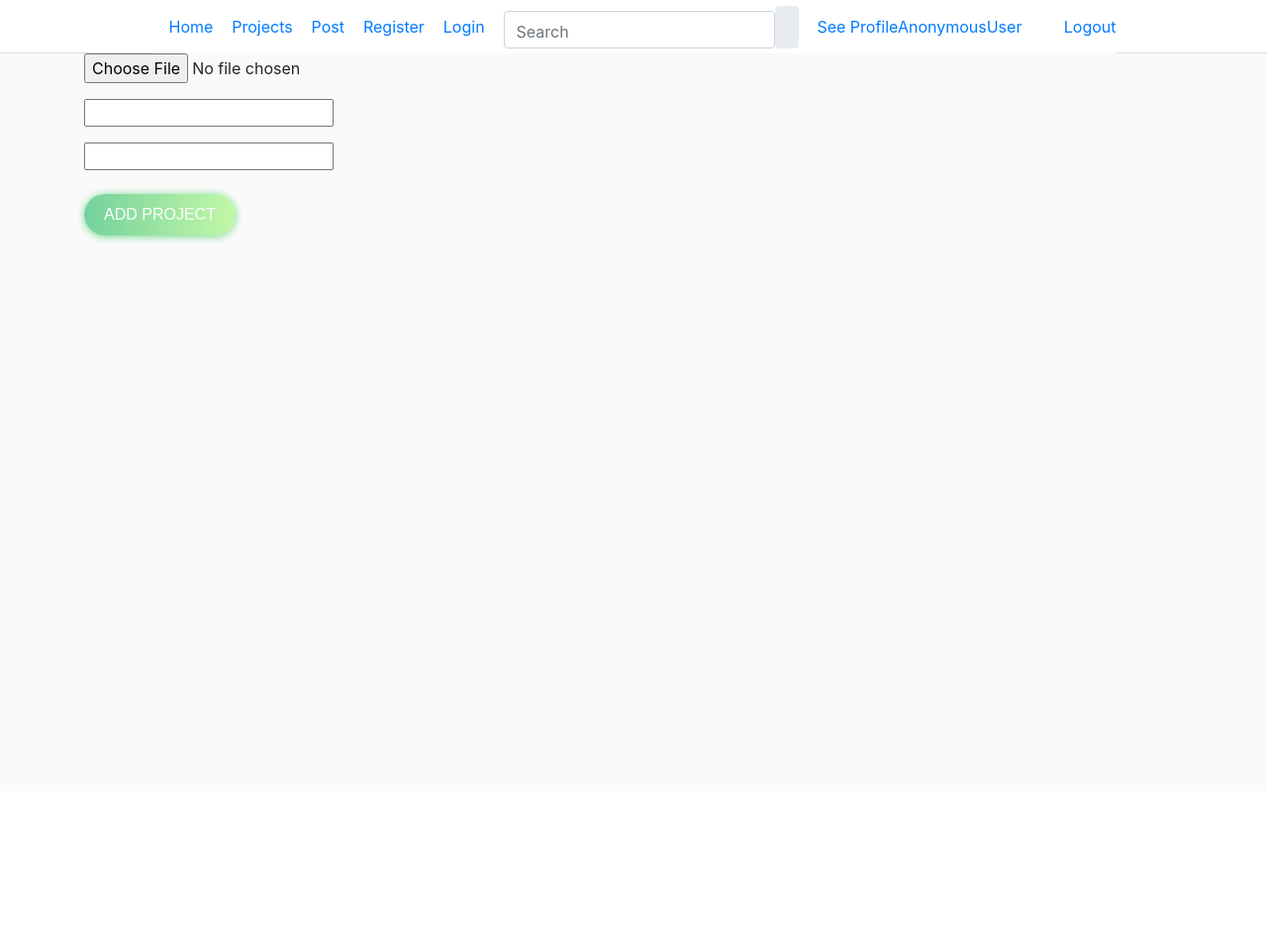
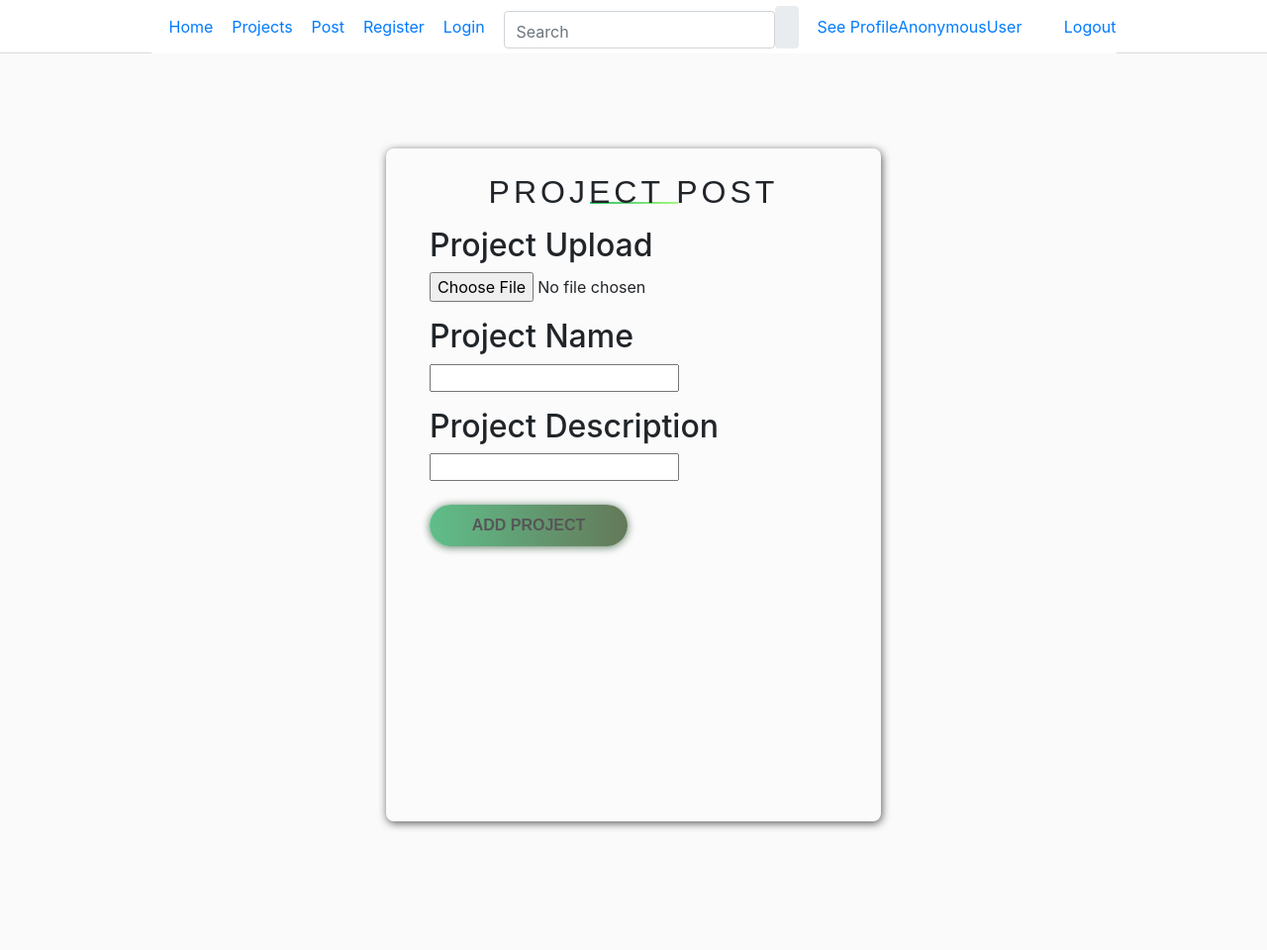
Before and after one commit to KakushaVenecia/Awards, a Django app: page /post in a window 1280 px wide. Shown: the whole page at 99% size. Before the commit the page ends 246 px from the top, so only its background shows below. Run offline with Django 4.2, Linux system fonts and the light colour scheme; data that the repository does not hold is empty; some libraries are stand-ins or nearby versions.

Commit message:
Updated the profile module

```diff
--- a/projectvote/models.py
+++ b/projectvote/models.py
@@ -7,7 +7,7 @@ from django.dispatch import receiver
 
 class Profile(models.Model):
     name=models.CharField(blank=True,max_length=120)
-    profile_pic=models.ImageField(upload_to='pictures/',default='default.png')
+    profile_pic=models.ImageField(upload_to='media/',default='default.png')
     bio=models.TextField(max_length=400,blank=True)
     location=models.CharField(max_length=100)
     user = models.OneToOneField(User, on_delete=models.CASCADE,  related_name='profile')
@@ -58,7 +58,7 @@ class Category (models.Model):
 
 
 class Project(models.Model):
-    photo = models.ImageField(upload_to ='pictures/')
+    photo = models.ImageField(upload_to ='media/')
     name = models.CharField(max_length =60)
     description = models.CharField(max_length =300)
     created_at=models.DateField(auto_now_add=True, null=True)
--- a/projectvote/templates/base.html
+++ b/projectvote/templates/base.html
@@ -12,9 +12,161 @@
     {% endif %}
     {% block styles %}
     {%bootstrap_css%}
+    <link rel="stylesheet" href="{% static 'login.css' % }">
     {% endblock %}
-    <link rel="stylesheet" href="static/login.css">
+
+ <style>
+a {
+text-decoration: none;
+}
+
+body {
+background: -webkit-linear-gradient(bottom, #2dbd6e, #a6f77b);
+background-repeat: no-repeat;
+}
+
+label {
+font-family: "Raleway", sans-serif;
+font-size: 11pt;
+}
+
+#card {
+background: #fbfbfb;
+border-radius: 8px;
+box-shadow: 1px 2px 8px rgba(0, 0, 0, 0.65);
+height: 680px;
+margin: 6rem auto 8.1rem auto;
+width: 500px;
+}
+
+#card-content {
+padding: 12px 44px;
+}
+
+#card-title {
+font-family: "Raleway Thin", sans-serif;
+letter-spacing: 4px;
+padding-bottom: 23px;
+padding-top: 13px;
+text-align: center;
+}
+
+#signup {
+color: #2dbd6e;
+font-family: "Raleway", sans-serif;
+font-size: 10pt;
+margin-top: 16px;
+text-align: center;
+}
+
+#submit-btn {
+background: -webkit-linear-gradient(right, #143403, #0d9e4e);
+border: none;
+border-radius: 21px;
+box-shadow: 0px 1px 8px #093b17;
+cursor: pointer;
+font-weight: bold;
+color: rgb(0, 0, 0);
+font-family: "Raleway SemiBold", sans-serif;
+height: 42.3px;
+margin: 0 auto;
+margin-top: 50px;
+transition: 0.25s;
+width: 200px;
+}
+
+#submit-btn:hover {
+box-shadow: 0px 1px 18px #24c64f;
+}
+
+.form {
+align-items: left;
+display: flex;
+flex-direction: column;
+}
+
+.form-border {
+background: -webkit-linear-gradient(right, #a6f77b, #2ec06f);
+height: 1px;
+width: 100%;
+}
+
+.form-content {
+background: #fbfbfb;
+border: none;
+outline: none;
+padding-top: 14px;
+}
+
+.underline-title {
+background: -webkit-linear-gradient(right, #a6f77b, #2ec06f);
+height: 2px;
+margin: -1.1rem auto 0 auto;
+width: 89px;
+}
+
+.topnav {
+overflow: hidden;
+background-color: #e9e9e9;
+}
+
+/* Style the links inside the navigation bar */
+.topnav a {
+float: left;
+display: block;
+color: black;
+text-align: center;
+padding: 14px 16px;
+text-decoration: none;
+font-size: 17px;
+}
+
+/* Change the color of links on hover */
+.topnav a:hover {
+background-color: #ddd;
+color: black;
+}
+
+/* Style the "active" element to highlight the current page */
+.topnav a.active {
+background-color: #2196F3;
+color: white;
+}
+
+/* Style the search box inside the navigation bar */
+.topnav input[type=text] {
+float: right;
+padding: 6px;
+border: none;
+margin-top: 8px;
+margin-right: 16px;
+font-size: 17px;
+}
+
+/* When the screen is less than 600px wide, stack the links and the search field vertically instead of horizontally */
+
+/* When the screen is less than 600px wide, stack the links and the search field vertically instead of horizontally */
+@media screen and (max-width: 600px) {
+
+.topnav a,
+.topnav input[type=text] {
+float: none;
+display: block;
+text-align: left;
+width: 100%;
+margin: 0;
+padding: 14px;
+}
+
+.topnav input[type=text] {
+border: 1px solid #ccc;
+}
+}
+
+
+ </style>
 </head>
+
 
 <body>
 
--- a/projectvote/templates/post.html
+++ b/projectvote/templates/post.html
@@ -1,18 +1,23 @@
 {% extends 'base.html'%}
 {% load static%}
 {%block content%}
-<div class="container">
-        <section class="section-form">
+       <div class="container">
+           <div id="card">
+               <div id="card-content">
+                <div id="card-title">
+                    <h2>PROJECT POST </h2>
+                    <div class="underline-title"></div>
+                </div>
             <form action="" method='post' enctype="multipart/form-data">
                 {%csrf_token%}
                 <div class="form-group">
-                    {{form.photo}}
+                    <h2>Project Upload</h2> {{form.photo}}
                 </div>
                 <div class="form-group">
-                    {{form.name}}
+                   <h2> Project Name</h2> {{form.name}}
                 </div>
                  <div class="form-group">
-                    {{form.description}}
+                     <h2> Project Description</h2>{{form.description}}
                 </div>
                     <input type="submit" value="ADD PROJECT" class="mt-2 btn btn-primary w-30 disabled "
                         id="submit-btn">
--- a/projectvote/urls.py
+++ b/projectvote/urls.py
@@ -18,10 +18,6 @@ urlpatterns = [
     url(r'^api/profile/$', views.ProfileList.as_view()),
     url(r'^api/project/$', views.ProjectList.as_view())
 
-
-
-
-
 ]
 
 if settings.DEBUG:
--- a/votesettings/settings.py
+++ b/votesettings/settings.py
@@ -126,15 +126,15 @@ USE_TZ = True
 # https://docs.djangoproject.com/en/4.0/howto/static-files/
 
 STATIC_ROOT = os.path.join(BASE_DIR, 'staticfiles')
-STATIC_URL = 'static/'
+STATIC_URL = '/static/'
 STATICFILES_DIRS = [
     os.path.join(BASE_DIR, "static"),
 ]
 STATICFILES_STORAGE = 'whitenoise.storage.CompressedManifestStaticFilesStorage'
 
 
-# PICTURE_URL = '/picture/'
-# PICTURE_ROOT = os.path.join(BASE_DIR, 'picture')
+PICTURE_URL = '/pictures/'
+PICTURE_ROOT = os.path.join(BASE_DIR, 'pictures')
 
 MEDIA_URL = '/media/'
 MEDIA_ROOT = os.path.join(BASE_DIR, 'media')
--- a/votesettings/urls.py
+++ b/votesettings/urls.py
@@ -1,18 +1,3 @@
-"""votesettings URL Configuration
-
-The `urlpatterns` list routes URLs to views. For more information please see:
-    https://docs.djangoproject.com/en/4.0/topics/http/urls/
-Examples:
-Function views
-    1. Add an import:  from my_app import views
-    2. Add a URL to urlpatterns:  path('', views.home, name='home')
-Class-based views
-    1. Add an import:  from other_app.views import Home
-    2. Add a URL to urlpatterns:  path('', Home.as_view(), name='home')
-Including another URLconf
-    1. Import the include() function: from django.urls import include, path
-    2. Add a URL to urlpatterns:  path('blog/', include('blog.urls'))
-"""
 from django.contrib import admin
 from django.urls import re_path as url ,include
 
```
Also changed, not shown: projectvote/templates/profile.html (+6 -14 lines), projectvote/templates/project-details.html (+5 -4 lines), media/media/akan-name.png (added), media/pictures/Delani.png (added), projectvote/migrations/0002_alter_profile_profile_pic_alter_project_photo.py (added).
